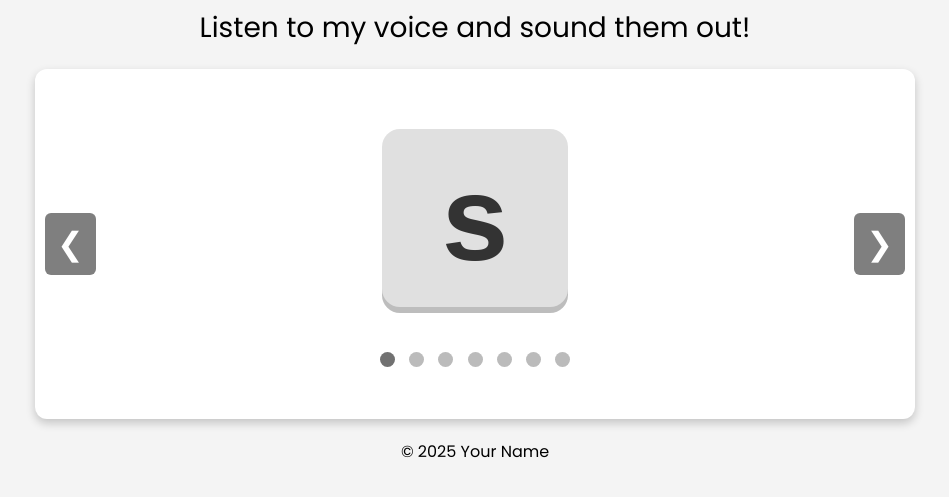
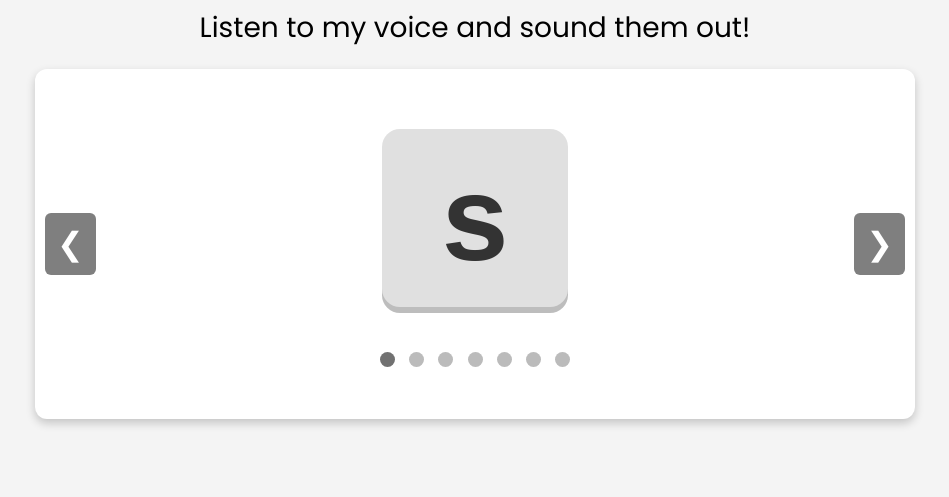
Before and after one commit to Charlesrobertsonn/R-1, a plain HTML site: page phonology/level-3/sound-deck.html in a window 1280 px wide. Shown: the part 95-592 px from the top of the page, without its empty margins (165-1114 px from the left). Drawn offline with Linux system fonts and the light colour scheme.

Commit message:
Update sound-deck.html

```diff
--- a/phonology/level-3/sound-deck.html
+++ b/phonology/level-3/sound-deck.html
@@ -173,9 +173,6 @@
     </div>
   </main>
 
-  <footer>
-    <p>© 2025 Your Name</p>
-  </footer>
 
   <!-- Shared audio element -->
   <audio id="slideAudio" preload="auto"></audio>
```
